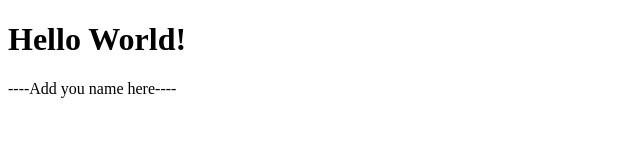
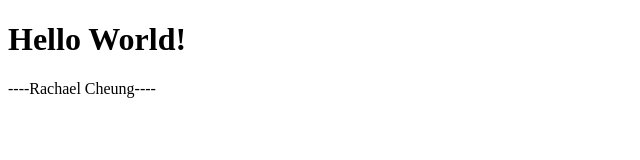
Before and after one commit to DS4200-S22/ic-01-rachaeltc, a plain HTML site: page index.html in a window 1280 px wide. Shown: the full height of the page, 0-640 px from the left. Drawn offline with Linux system fonts and the light colour scheme.

Commit message:
name added

```diff
--- a/index.html
+++ b/index.html
@@ -6,7 +6,7 @@
 
 <p>
 
-----Add you name here----
+----Rachael Cheung----
 
 </p>
 
```
